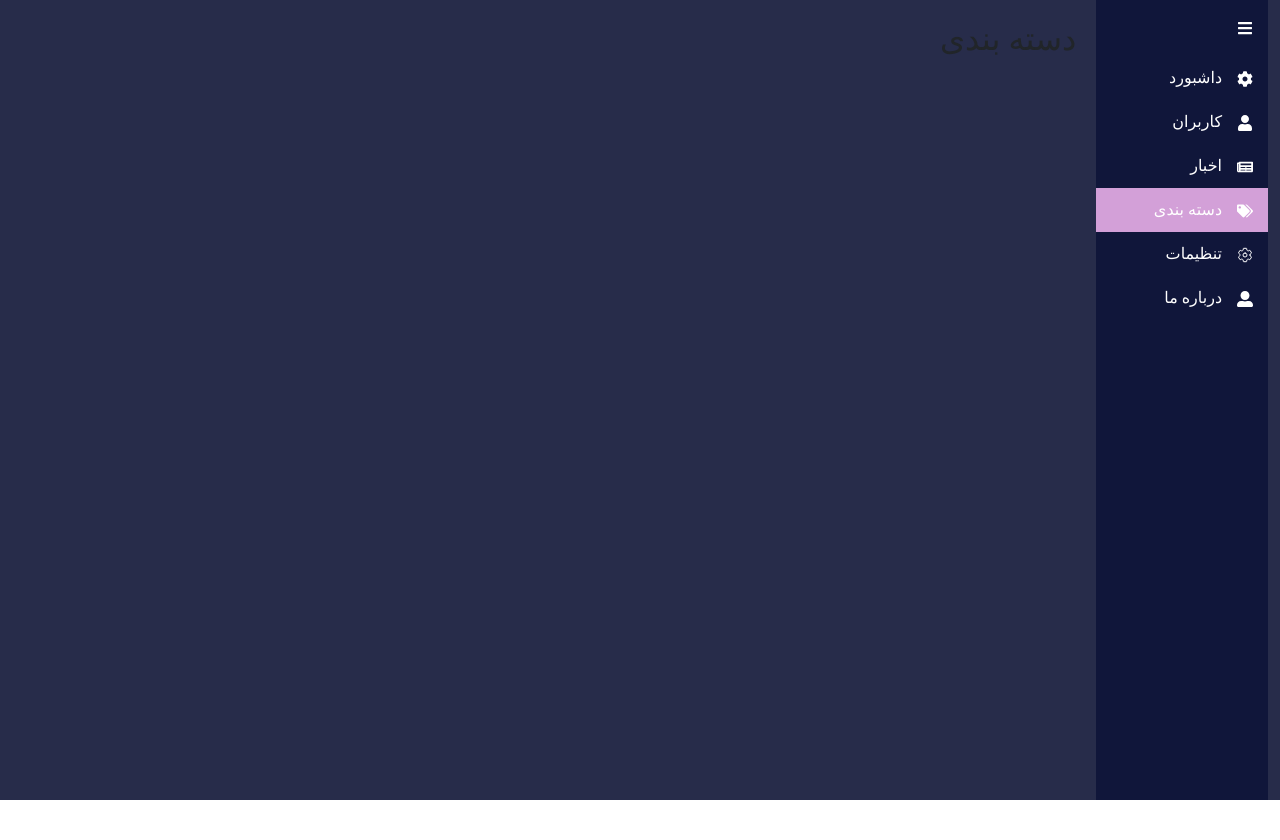
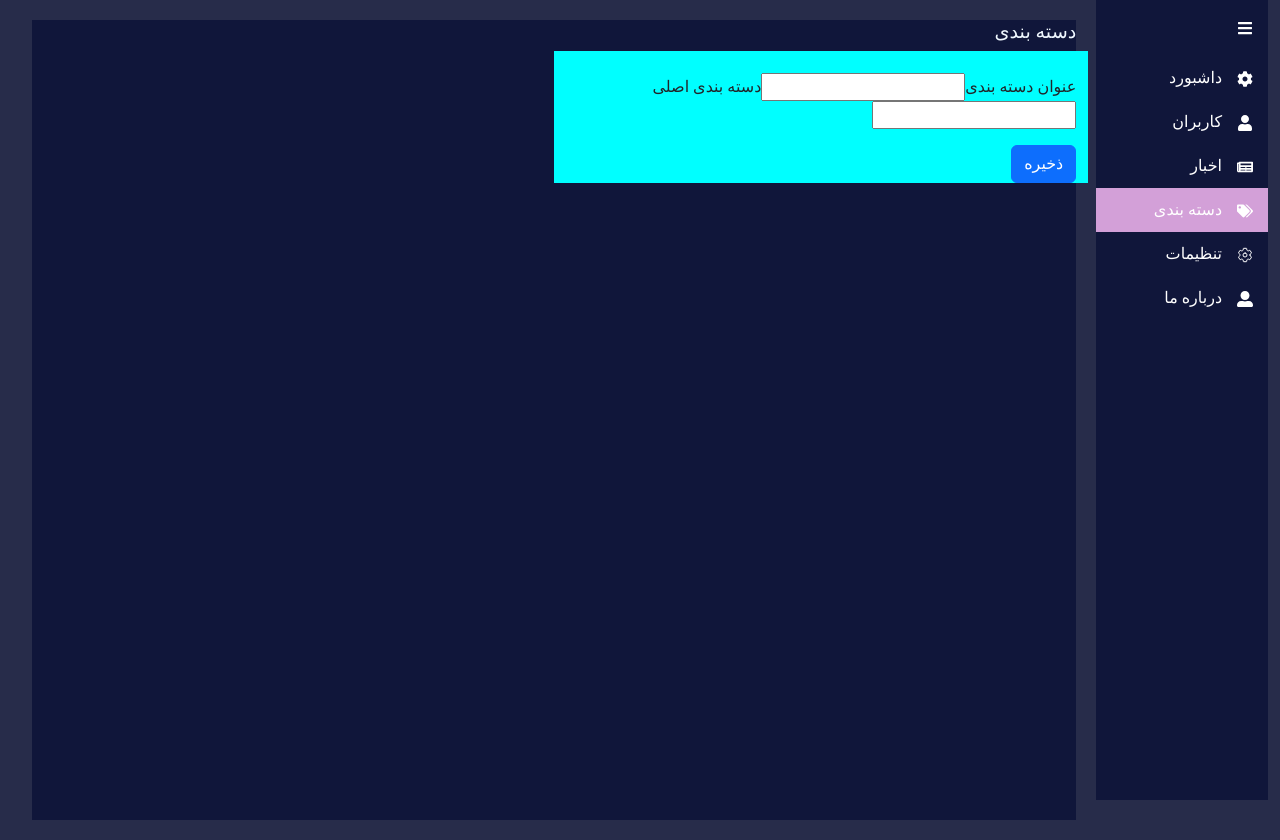
Before and after one commit to hosseinhaji1980/news-dashboard, a React (Create React App) app: page /categories in a window 1280 px wide. Before the commit the page ends 800 px from the top, so only its background shows below. Built offline with nearby package versions, Linux system fonts and the light colour scheme; a web font is replaced by a local one.

Commit message:
1403-04-13-1

```diff
--- a/src/App.scss
+++ b/src/App.scss
@@ -31,6 +31,7 @@
   @import './Components/Header/Header.scss';
   @import './Pages/Users/Users.scss';
   @import './Pages/Slidebar.scss';
+  @import './Pages/Categories.scss';
 
   * {
     margin: 0;
--- a/src/Pages/Categories.jsx
+++ b/src/Pages/Categories.jsx
@@ -1,11 +1,82 @@
-import React from 'react';
+import React, { useState } from 'react';
+import { createCategory } from './../Services/Categories';
 
-const Categories = () => {
+const CreateCategory = ({ onCategoryCreated }) => {
+  const [formData, setFormData] = useState({
+    title: '',
+    primaryCategory: '',
+  });
+
+  const handleSubmit = async (e) => {
+    e.preventDefault();
+
+    try {
+      const categoryData = {
+        title: formData.title,
+        primaryCategory: formData.primaryCategory,
+      };
+
+      await createCategory(categoryData);
+
+      // Show success message
+      alert('ثبت موفقیت‌آمیز');
+
+      // Clear form fields
+      setFormData({
+        title: '',
+        primaryCategory: '',
+      });
+
+      // Trigger parent component callback
+      onCategoryCreated(); // Corrected function name
+    } catch (error) {
+      console.error('Error creating category:', error);
+
+      // Show error message
+      alert('خطا در ثبت. مشکلی در ثبت دسته بندی وجود دارد.');
+    }
+  };
+
+  const handleChange = (e) => {
+    const { name, value } = e.target;
+    setFormData({
+      ...formData,
+      [name]: value,
+    });
+  };
+
   return (
-    <div>
+    <div className='categories'>
       <h2>دسته بندی</h2>
+      <div className="row">
+        <div className="col-xl-6 category">
+          <form onSubmit={handleSubmit}>
+            <div className="row d-flex justify-content-between">
+              <div className="col">
+                <label className='mt-4'> عنوان دسته بندی</label>
+                <input
+                  type='text'
+                  value={formData.title}
+                  id="title"
+                  name="title"
+                  onChange={handleChange}
+                />
+                <label>دسته بندی اصلی</label>
+                <input
+                  type='text'
+                  value={formData.primaryCategory}
+                  id="primaryCategory"
+                  name="primaryCategory"
+                  onChange={handleChange}
+                />
+              </div>
+            </div>
+            <button className='btn btn-primary mt-3'> ذخیره</button>
+          </form>
+        </div>
+      </div>
     </div>
   );
 };
 
-export default Categories;
+export default CreateCategory;
--- /dev/null
+++ b/src/Pages/Categories.scss
@@ -0,0 +1,15 @@
+.categories{
+    background-color: #10163A;
+    height: 100vh;
+    width: 100%;
+    h1,h2{
+        padding-top: 30px 200px 100px 15px;
+        color: aliceblue;
+        font-size: larger;
+    }
+
+    .category{
+        background-color: aqua;
+    }
+
+}
--- a/src/Pages/Dashboard.jsx
+++ b/src/Pages/Dashboard.jsx
@@ -4,7 +4,7 @@ const Dashboard = () => {
   console.log("Dashboard component is rendering");
 
   return (
-    <div>
+    <div className='categories'>
       <h2>داشبورد</h2>
     </div>
   );
```
